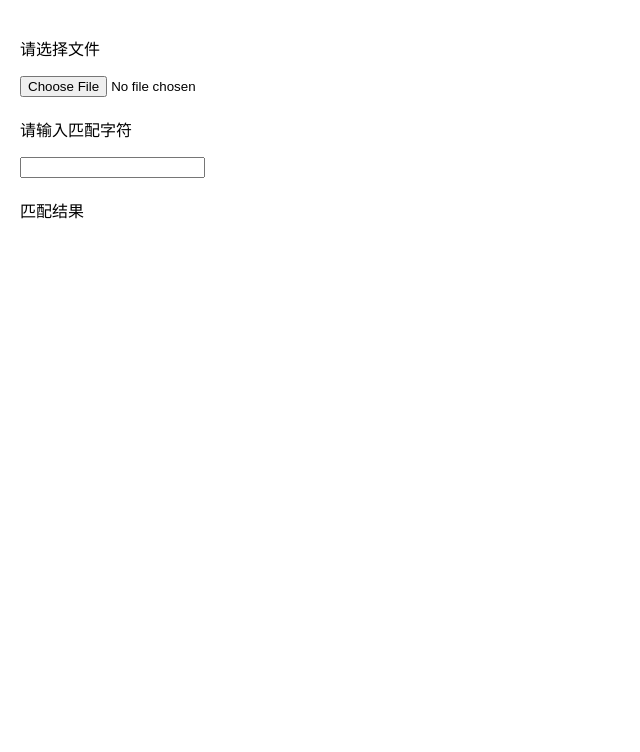
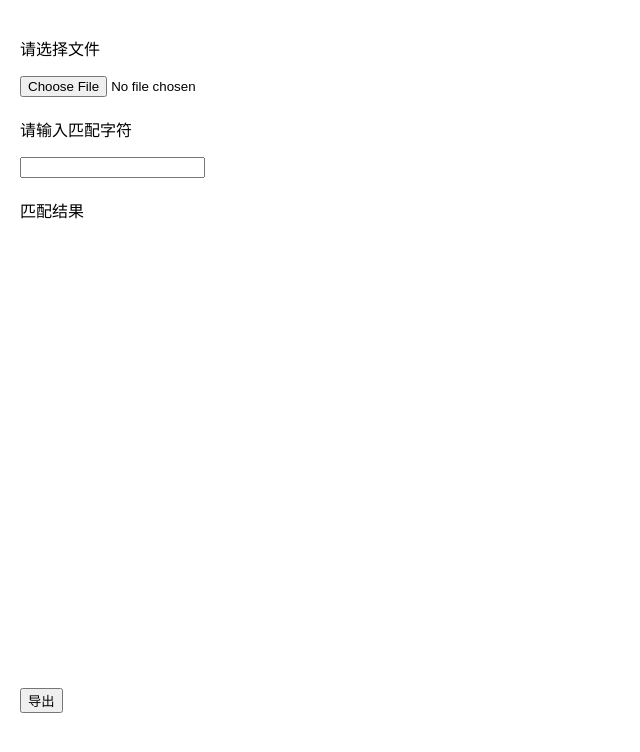
Before and after one commit to ChangWenWu/TextMatcher, a React (Create React App) app in the folder test-matcher/: page / in a window 1280 px wide. Shown: the top 752 px of the page, without its empty margins (0-640 px from the left). Built offline with nearby package versions, Linux system fonts and the light colour scheme.

Commit message:
Update App.js
导出按钮

```diff
--- a/test-matcher/src/App.js
+++ b/test-matcher/src/App.js
@@ -35,6 +35,17 @@ class App extends Component {
     };
   }
 
+  exportFile = (event) => {
+    const resultStr = '1,2,3,4,5';
+    const blob = new Blob(["\uFEFF" + resultStr], { type: 'text/csv;charset=utf-8;' });
+    const filename = "export_file.csv";
+    const link = document.createElement("a");
+    link.download = filename;//这里替换为你需要的文件名
+    link.href = URL.createObjectURL(blob);
+    link.click();
+  };
+
+
   render() {
     return (
       <div className="App">
@@ -50,6 +61,9 @@ class App extends Component {
           <p>匹配结果</p>
           <ResultList textResult={this.state.textResult} position={this.state.position}/>
         </div>
+        <div className = "export-button">
+          <button onClick={this.exportFile}>导出</button>
+        </div>
       </div>
     );
   }
```
